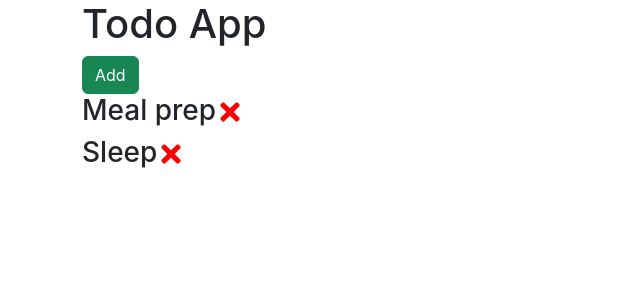
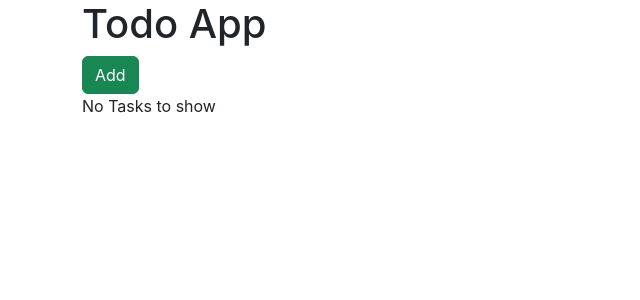
Before and after one commit to victormusembi11/drf-todo-api, a React (Create React App) app in the folder frontend/: page / in a window 1280 px wide. Shown: the top 300 px of the page, without its empty margins (0-640 px from the left). Built offline with nearby package versions, Linux system fonts and the light colour scheme; the HTML template or start-up script is replaced by a standard one.

Commit message:
chore: removed hardcoded json data

```diff
--- a/frontend/src/App.js
+++ b/frontend/src/App.js
@@ -5,20 +5,7 @@ import AddTask from "./components/AddTask";
 
 function App() {
   const [showAddTask, setShowAddTask] = useState(false)
-  const [tasks, setTask] = useState(
-    [
-        {
-            id: 1,
-            title: 'Meal prep',
-            completed: false
-        },
-        {
-            id: 2,
-            title: 'Sleep',
-            completed: false
-        }
-    ]
-  )
+  const [tasks, setTask] = useState([])
 
   // Add Task
   const addTask = (task) => {
```
